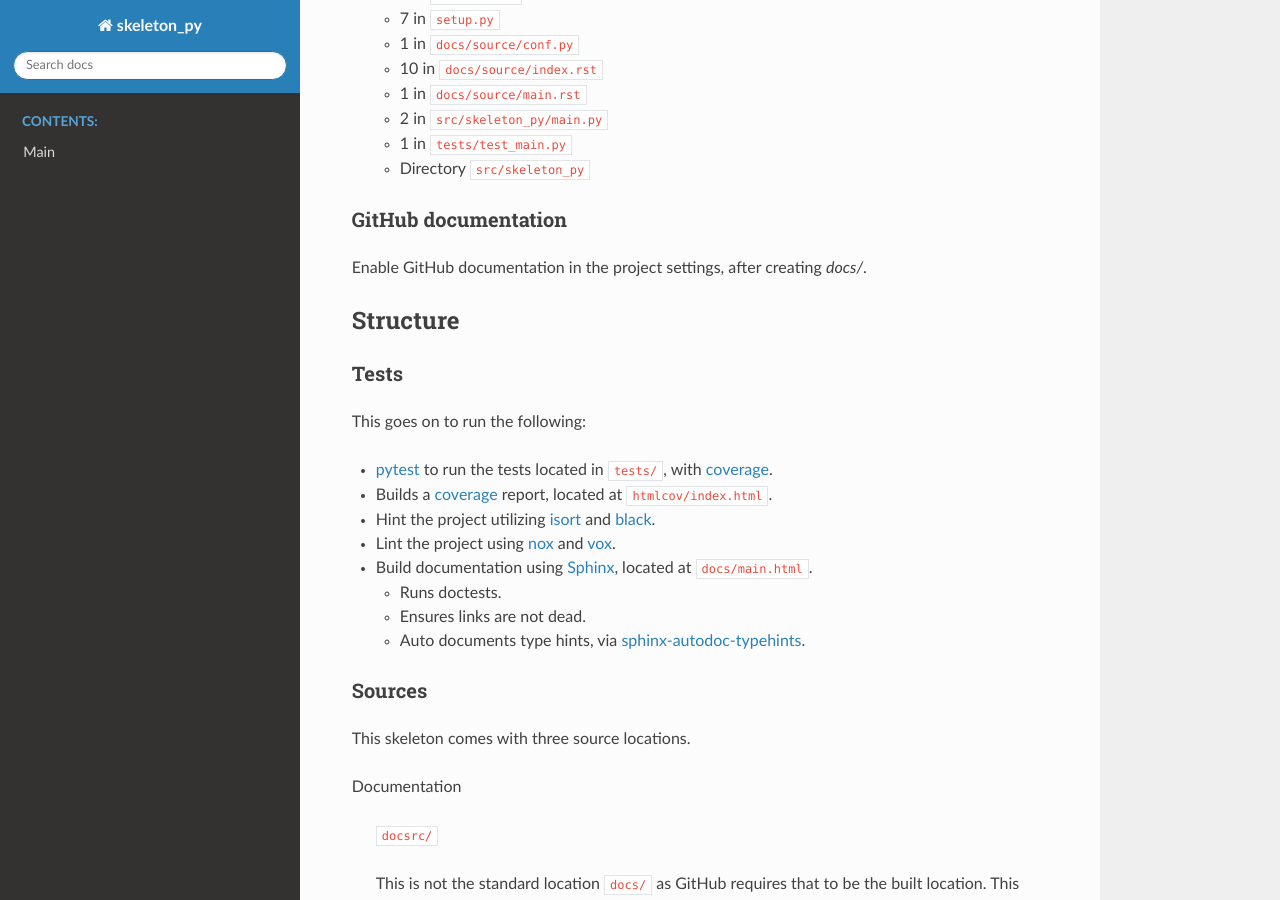
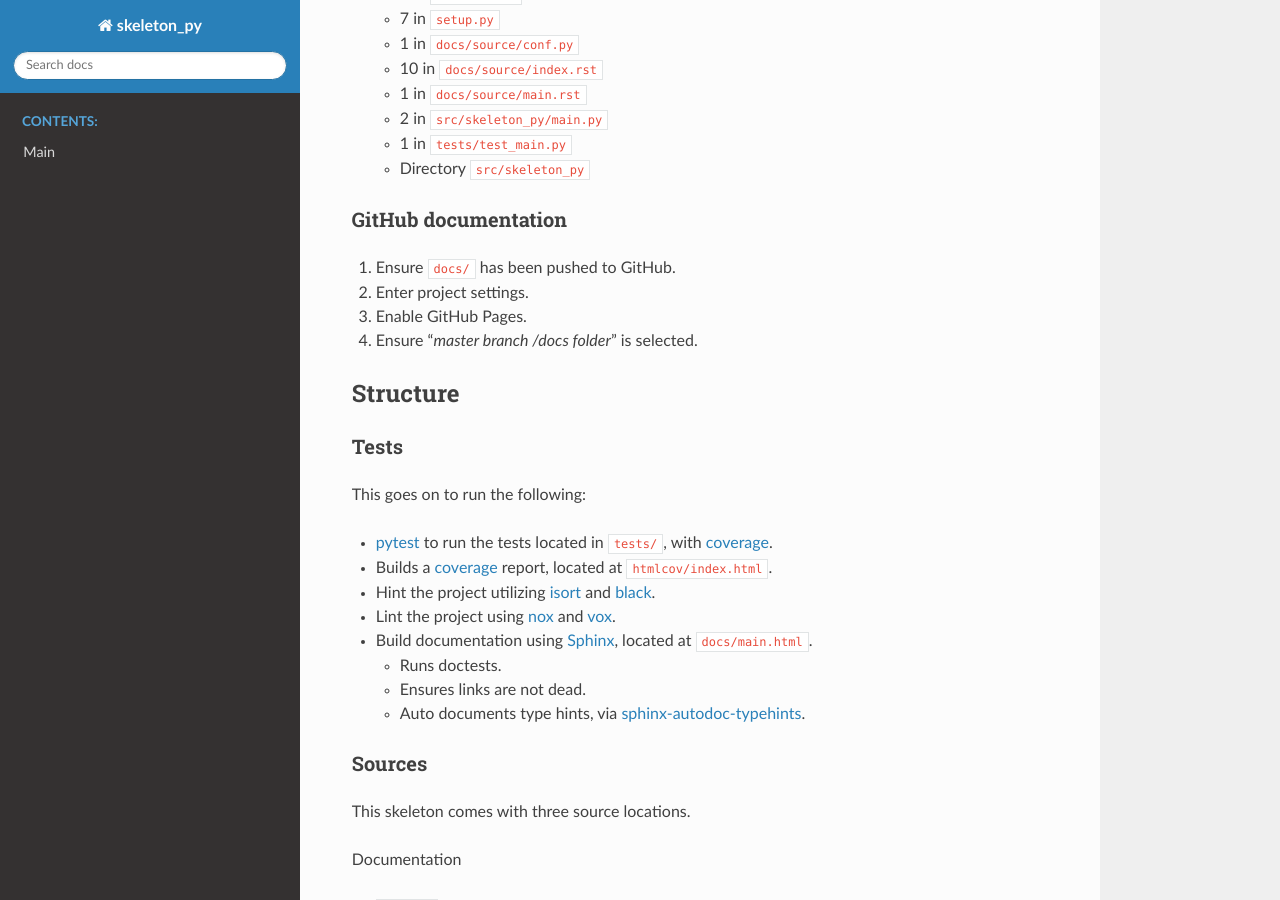
Before and after one commit to Peilonrayz/Kecleon, a Sphinx documentation site: the page built from docssrc/source/index.rst, in a window 1280 px wide and 900 px high, scrolled down 477 px. Built offline with Sphinx 7.4.7 and the Read the Docs theme 2.0.0, drawn with Linux system fonts in a browser that asks for light colours.

Commit message:
Improve GitHub install instructions

```diff
--- a/docssrc/source/index.rst
+++ b/docssrc/source/index.rst
@@ -29,7 +29,10 @@ Rename
 GitHub documentation
 ++++++++++++++++++++
 
-Enable GitHub documentation in the project settings, after creating `docs/`.
+1. Ensure ``docs/`` has been pushed to GitHub.
+2. Enter project settings.
+3. Enable GitHub Pages.
+4. Ensure "*master branch /docs folder*" is selected.
 
 Structure
 ---------
```
